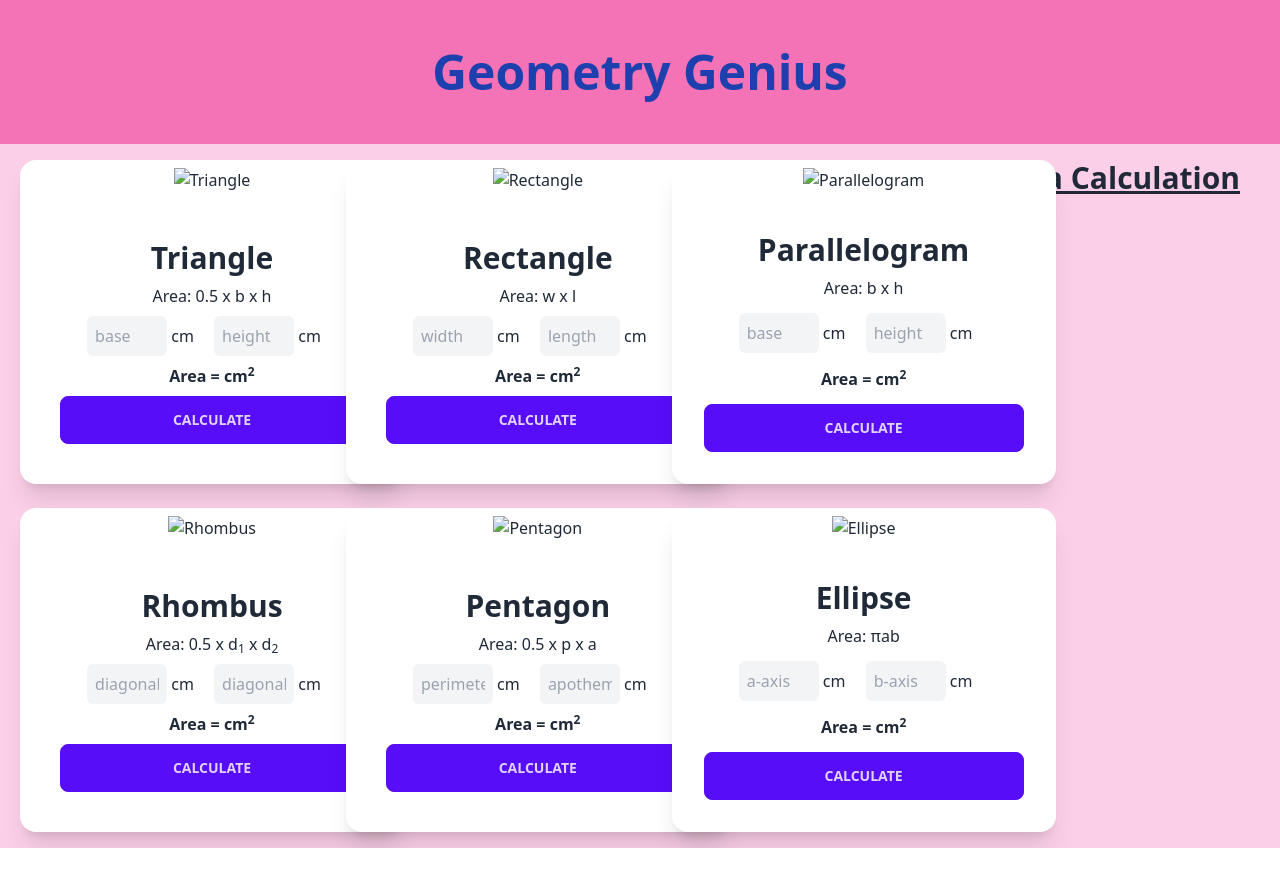
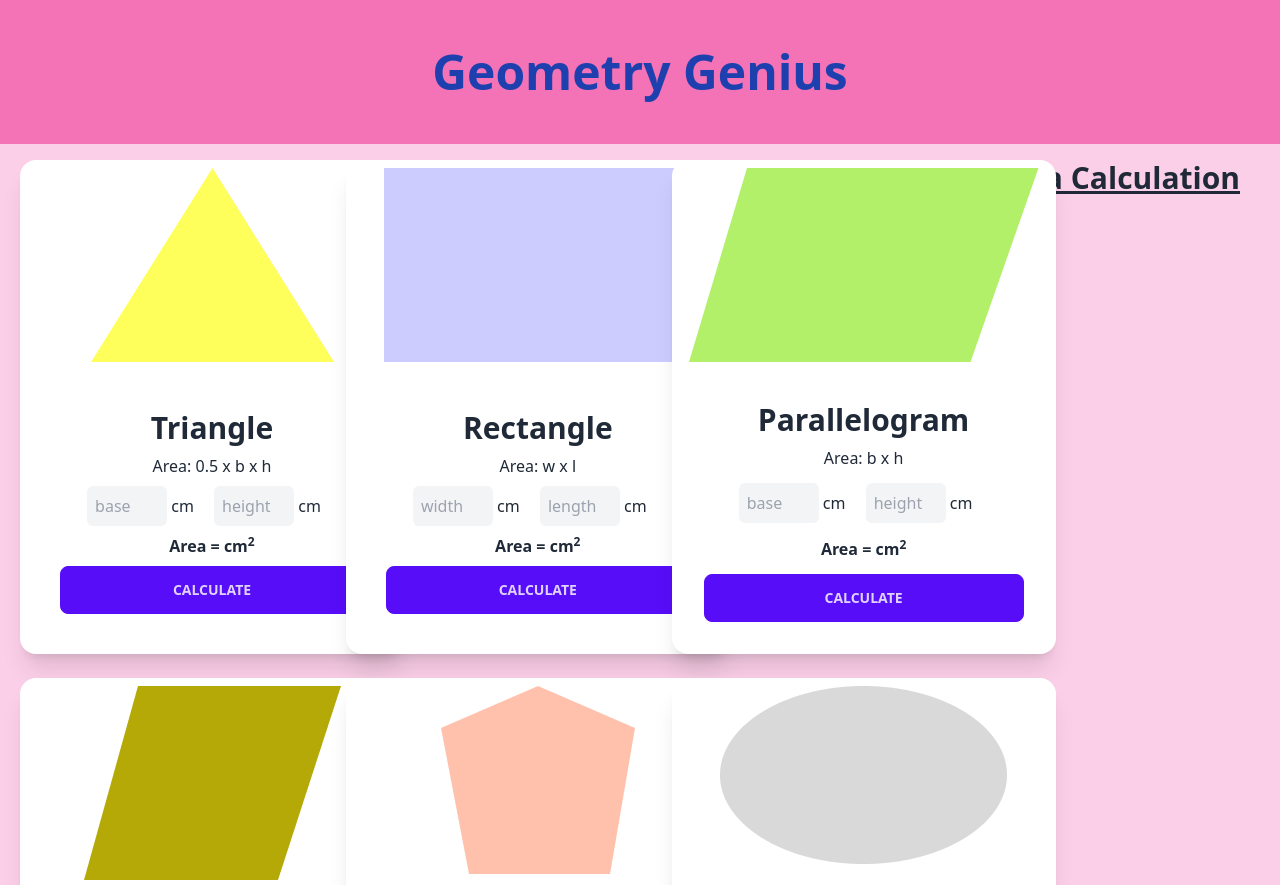
Before and after one commit to wahidalam91/geometry-genius, a plain HTML site: page index.html in a window 1280 px wide. Shown: the top 885 px of the page. Before the commit the page ends 848 px from the top, so only its background shows below. Drawn offline with nearby package versions, Linux system fonts and the light colour scheme; the site is published under a folder, as on GitHub Pages, so addresses that start at the root find nothing.

Commit message:
Final Test

```diff
--- a/index.html
+++ b/index.html
@@ -16,7 +16,7 @@
             <div class="flex-1 grid grid-cols-1 md:grid-cols-2 lg:grid-cols-3 gap-6 my-4">
                 <!-- Triangle Card -->
                 <div class="card w-60 lg:w-96  bg-base-100 shadow-xl">
-                    <figure class="p-2"><img src="/images/triangle.png" alt="Triangle" /></figure>
+                    <figure class="p-2"><img src="./images/triangle.png" alt="Triangle" /></figure>
                     <div class="card-body p-10 ">
                       <h2 class="text-center font-bold text-3xl">Triangle</h2>
                       <p class="text-center">Area: 0.5 x b x h</p>
@@ -34,7 +34,7 @@
                 </div>
                 <!-- Rectangle Card -->
                 <div class="card w-60 lg:w-96  bg-base-100 shadow-xl">
-                    <figure class="p-2"><img src="/images/rectangle.png" alt="Rectangle" /></figure>
+                    <figure class="p-2"><img src="./images/rectangle.png" alt="Rectangle" /></figure>
                     <div class="card-body p-10 ">
                       <h2 class="text-center font-bold text-3xl">Rectangle</h2>
                       <p class="text-center">Area:  w x l</p>
@@ -52,7 +52,7 @@
                 </div>
                 <!-- Parallelogram Card -->
                 <div class="card w-60 lg:w-96  bg-base-100 shadow-xl">
-                    <figure class="p-2"><img src="/images/parallelogram.png" alt="Parallelogram" /></figure>
+                    <figure class="p-2"><img src="./images/parallelogram.png" alt="Parallelogram" /></figure>
                     <div class="card-body ">
                       <h2 class="text-center font-bold text-3xl">Parallelogram</h2>
                       <p class="text-center">Area:  b x h</p>
@@ -70,7 +70,7 @@
                 </div>
                 <!-- Rhombus Card -->
                 <div class="card w-60 lg:w-96  bg-base-100 shadow-xl">
-                    <figure class="p-2"><img src="/images/rhombus.png" alt="Rhombus" /></figure>
+                    <figure class="p-2"><img src="./images/rhombus.png" alt="Rhombus" /></figure>
                     <div class="card-body p-10 ">
                       <h2 class="text-center font-bold text-3xl">Rhombus</h2>
                       <p class="text-center">Area: 0.5 x d<sub>1</sub> x d<sub>2</sub></p>
@@ -88,7 +88,7 @@
                 </div>
                 <!-- Pentagon Card -->
                 <div class="card w-60 lg:w-96  bg-base-100 shadow-xl">
-                    <figure class="p-2"><img src="/images/pentagon.png" alt="Pentagon" /></figure>
+                    <figure class="p-2"><img src="./images/pentagon.png" alt="Pentagon" /></figure>
                     <div class="card-body p-10 ">
                       <h2 class="text-center font-bold text-3xl">Pentagon</h2>
                       <p class="text-center">Area:  0.5 x p x a</p>
@@ -106,7 +106,7 @@
                 </div>
                 <!-- Ellipse Card -->
                 <div class="card w-60 lg:w-96  bg-base-100 shadow-xl">
-                    <figure class="p-2"><img src="/images/ellipse.png" alt="Ellipse" /></figure>
+                    <figure class="p-2"><img src="./images/ellipse.png" alt="Ellipse" /></figure>
                     <div class="card-body ">
                       <h2 class="text-center font-bold text-3xl">Ellipse</h2>
                       <p class="text-center">Area: πab </p>
```
